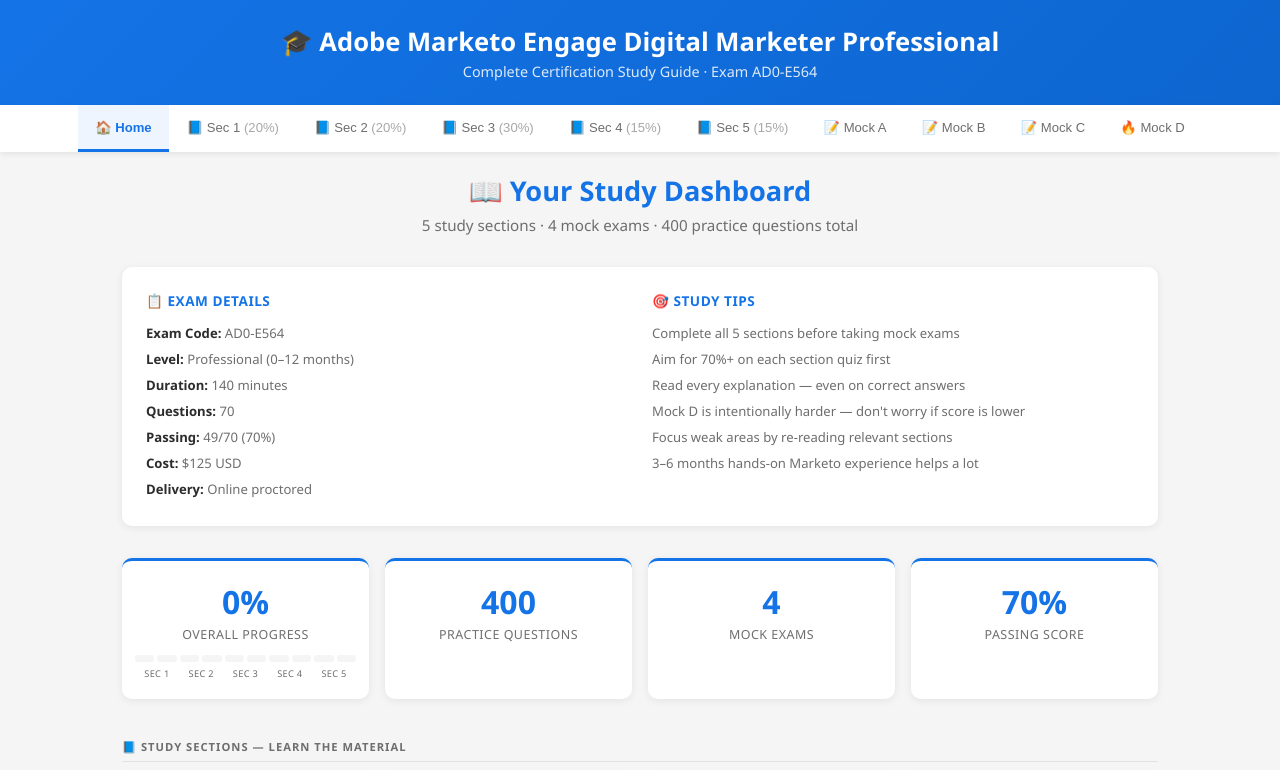
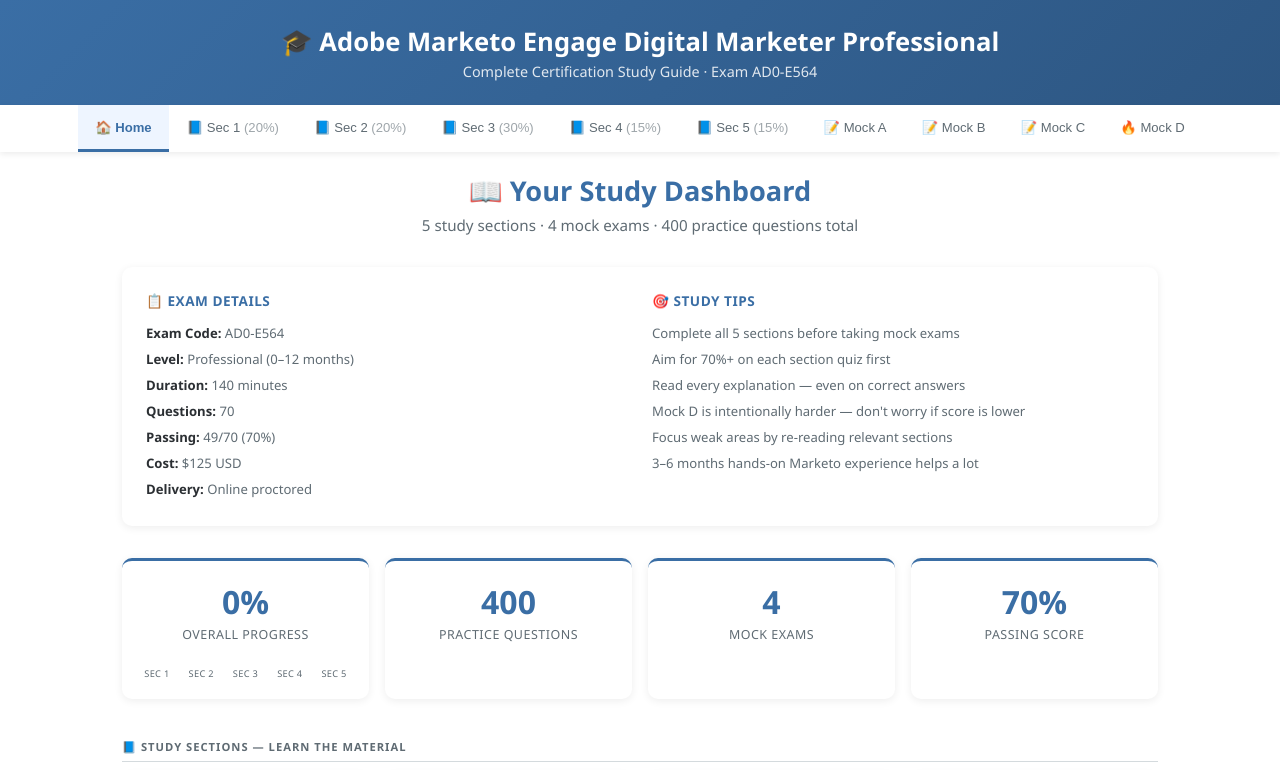
Before and after one commit to DaveOCM/FocusOnMarketo, a plain HTML site: page index.html in a window 1280 px wide. Shown: the top 770 px of the page. Drawn offline with Linux system fonts and the light colour scheme.

Commit message:
Add files via upload

```diff
--- a/index.html
+++ b/index.html
@@ -8,16 +8,24 @@
         * { margin: 0; padding: 0; box-sizing: border-box; }
 
         :root {
-            --primary: #1473E6;
-            --primary-dark: #0D66D0;
-            --success: #2D9D78;
-            --danger: #E34850;
-            --warning: #F29423;
-            --bg: #FFFFFF;
-            --bg-secondary: #F5F5F5;
-            --text: #2C2C2C;
-            --text-secondary: #6E6E6E;
-            --border: #E1E1E1;
+            /* Primary colors */
+            --primary: #3A6EA5;
+            --primary-dark: #2D5682;
+            --accent: #5FA8A3;
+
+            /* States */
+            --success: #4F9D69;
+            --warning: #C9A227;
+            --danger: #C95A5A;
+
+            /* Backgrounds */
+            --bg: #F4F7F8;
+            --bg-secondary: #FFFFFF;
+
+            /* Text */
+            --text: #2B2F33;
+            --text-secondary: #5F6B73;
+            --border: #D4DADD;
         }
 
         body {
```
Also changed, not shown: mock_b_data.js.
